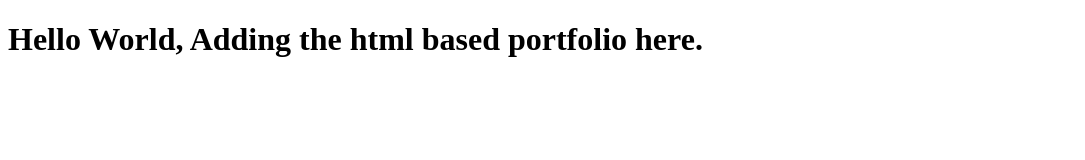
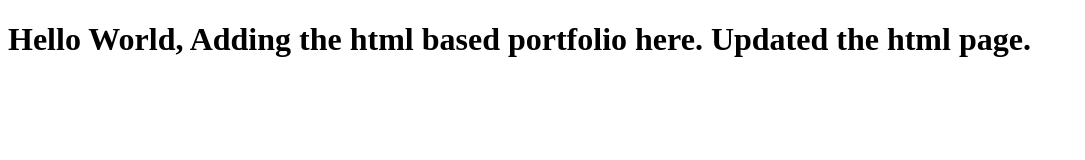
Before and after one commit to suryakant-greytip/clrsurya11.github.io, a plain HTML site: page index.html in a window 1280 px wide. Shown: the whole page, without its empty margins (0-1085 px from the left). Drawn offline with Linux system fonts and the light colour scheme.

Commit message:
Second commit

```diff
--- a/index.html
+++ b/index.html
@@ -7,6 +7,6 @@
     <title>Document</title>
 </head>
 <body>
-    <h1>Hello World, Adding the html based portfolio here.</h1>
+    <h1>Hello World, Adding the html based portfolio here. Updated the html page.</h1>
 </body>
 </html>
```
